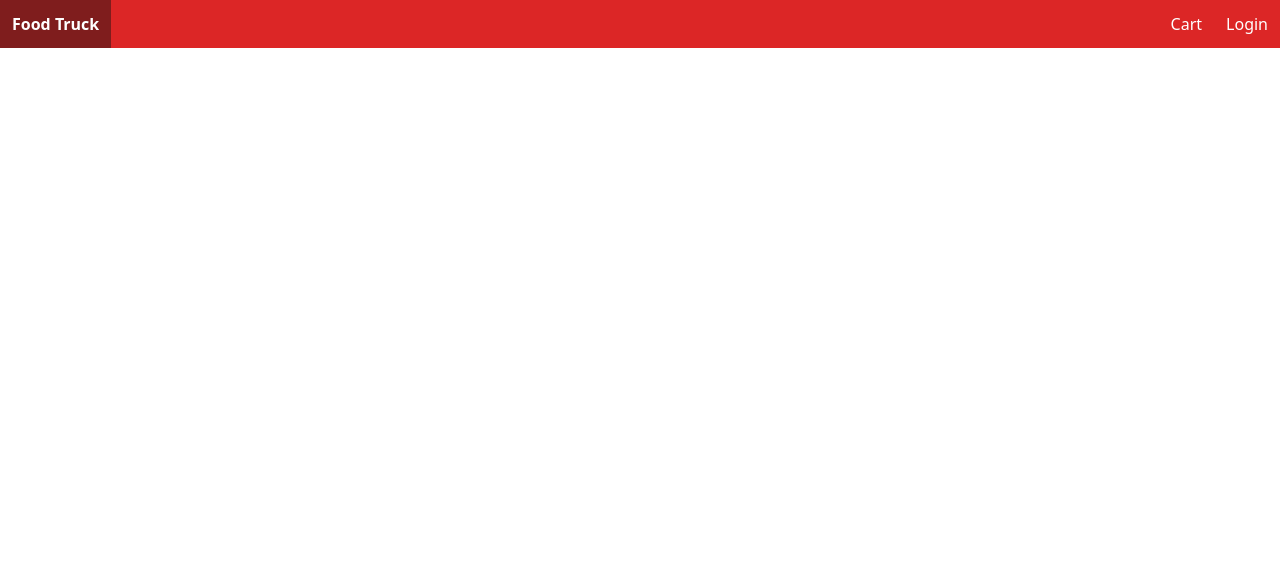
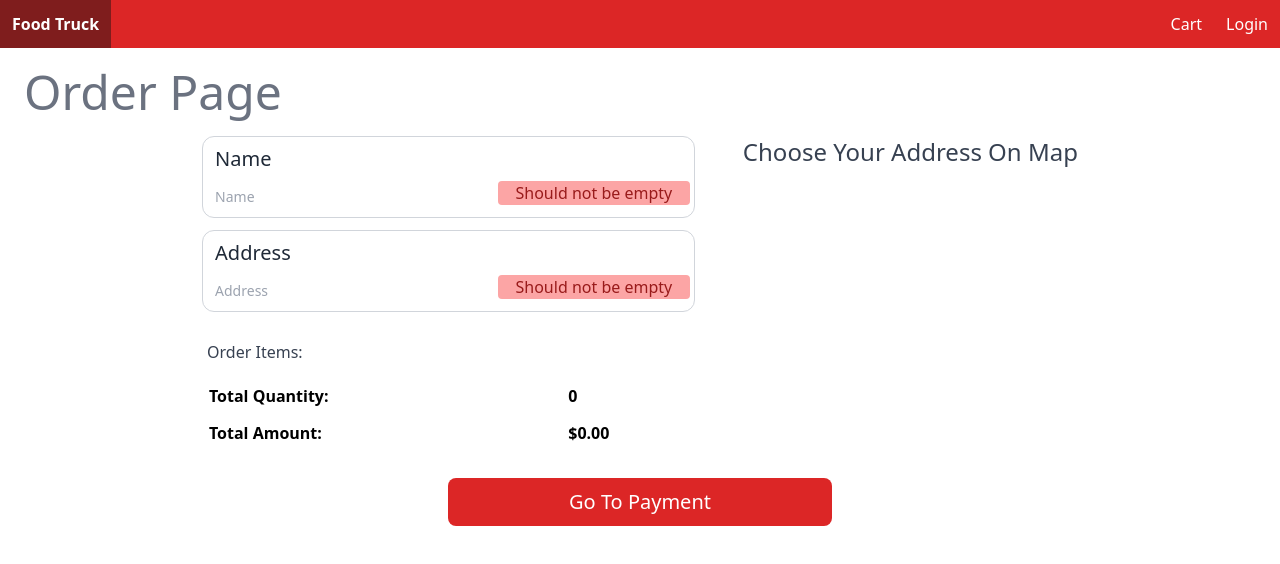
Before and after one commit to SujalKrRay/Food-App, an Angular app in the folder frontend/: page /checkout in a window 1280 px wide. Before the commit this address led to /. Shown: the top 564 px of the page. Built offline with nearby package versions, Linux system fonts and the light colour scheme.

Commit message:
added checkout-page

```diff
--- a/frontend/src/app/app-routing.module.ts
+++ b/frontend/src/app/app-routing.module.ts
@@ -5,6 +5,7 @@ import { FoodPageComponent } from './components/food-page/food-page.component';
 import { CartPageComponent } from './components/cart-page/cart-page.component';
 import { LoginPageComponent } from './components/login-page/login-page.component';
 import { RegisterPageComponent } from './components/register-page/register-page.component';
+import { CheckoutPageComponent } from './components/checkout-page/checkout-page.component';
 
 const routes: Routes = [
   { path: '', component: HomeComponent },
@@ -14,6 +15,7 @@ const routes: Routes = [
   { path: 'cart', component: CartPageComponent },
   { path: 'login', component: LoginPageComponent },
   { path: 'register', component: RegisterPageComponent },
+  { path: 'checkout', component: CheckoutPageComponent },
 ];
 
 @NgModule({
--- a/frontend/src/app/app.module.ts
+++ b/frontend/src/app/app.module.ts
@@ -22,6 +22,8 @@ import { TextInputComponent } from './components/text-input/text-input.component
 import { DefaultButtonComponent } from './components/default-button/default-button.component';
 import { LoadingComponent } from './components/loading/loading.component'
 import { LoadingInterceptor } from './shared/interceptors/loading.interceptor';
+import { CheckoutPageComponent } from './components/checkout-page/checkout-page.component';
+import { OrderItemsListComponent } from './components/order-items-list/order-items-list.component';
 
 @NgModule({
   declarations: [
@@ -40,6 +42,8 @@ import { LoadingInterceptor } from './shared/interceptors/loading.interceptor';
     TextInputComponent,
     DefaultButtonComponent,
     LoadingComponent,
+    CheckoutPageComponent,
+    OrderItemsListComponent,
   ],
   imports: [
     BrowserModule,
--- /dev/null
+++ b/frontend/src/app/components/checkout-page/checkout-page.component.html
@@ -0,0 +1,20 @@
+<h1 class="text-5xl text-gray-500 mx-3 my-2 p-3">Order Page</h1>
+<div class="flex flex-wrap justify-center mb-24 mx-6">
+  <div class="w-2/5 mr-12">
+   <form [formGroup]="checkoutForm" class="flex flex-col w-full">
+      <text-input [control]="fc.name" label="Name"></text-input>
+      <text-input [control]="fc.address" label="Address"></text-input>
+   </form>
+   <order-items-list [order]="order"></order-items-list>
+  </div>
+  <div class="map">
+    <label class="text-2xl text-gray-700">Choose Your Address On Map</label>
+  </div>
+  <div class="basis-full flex justify-center">
+    <div class="w-96 m-8">
+      <button (click)="createOrder()" class="text-white bg-red-600 w-full h-12 text-xl rounded-lg hover:bg-red-900 hover:cursor-pointer">
+        Go To Payment
+      </button>
+    </div>
+  </div>
+</div>
--- /dev/null
+++ b/frontend/src/app/components/checkout-page/checkout-page.component.ts
@@ -0,0 +1,47 @@
+import { Component, OnInit } from '@angular/core';
+import { FormBuilder, FormGroup, Validators } from '@angular/forms';
+import { ToastrService } from 'ngx-toastr';
+import { CartService } from 'src/app/services/cart.service';
+import { UserService } from 'src/app/services/user.service';
+import { Order } from 'src/app/shared/models/order';
+
+@Component({
+  selector: 'app-checkout-page',
+  templateUrl: './checkout-page.component.html',
+  styleUrls: ['./checkout-page.component.css']
+})
+export class CheckoutPageComponent implements OnInit {
+  order: Order = new Order();
+  checkoutForm!: FormGroup;
+
+  constructor(cartService:CartService, private formBuilder:FormBuilder, private userService:UserService, private toastrService:ToastrService){
+    const cart = cartService.getCart();
+    this.order.items = cart.items;
+    this.order.totalItems = cart.totalCount;
+    this.order.totalPrice = cart.totalPrice;
+  }
+
+  ngOnInit(): void {
+    let {name, address} = this.userService.currentUser;
+    this.checkoutForm = this.formBuilder.group({
+      name:[name, Validators.required],
+      address:[address, Validators.required]
+    })
+  }
+
+  get fc(){
+    return this.checkoutForm.controls;
+  }
+
+  createOrder(){
+    if(this.checkoutForm.invalid){
+      this.toastrService.warning('Please fill the inputs', 'Invalid Inputs');
+      return;
+    }
+    this.order.name = this.fc.name.value;
+    this.order.address = this.fc.address.value;
+
+    console.log(this.order);
+  }
+
+}
--- /dev/null
+++ b/frontend/src/app/components/order-items-list/order-items-list.component.html
@@ -0,0 +1,54 @@
+<table class="w-full px-4 py-2">
+  <tr class="h-12">
+    <td colspan="5">
+      <h3 class="text-gray-700 ml-1 mt-2">Order Items:</h3>
+    </td>
+  </tr>
+  <tr *ngFor="let item of order.items" class="text-center h-14">
+    <td>
+      <a routerLink="/food/{{item.food.name}}" class="hover:cursor-pointer">
+        <img [src]="item.food.imageUrl" class="w-12 h-12 object-cover rounded-full"/>
+      </a>
+    </td>
+    <td>
+      <a routerLink="/food/{{item.food.name}}" class="hover:cursor-pointer">
+      {{item.food.name}}
+      </a>
+    </td>
+    <td>
+      {{item.food.price | currency}}
+    </td>
+    <td>
+      {{item.quantity}}
+    </td>
+    <td>
+      {{item.price | currency}}
+    </td>
+  </tr>
+  <tr class="h-12">
+    <td colspan="3"></td>
+    <td>
+      <strong>
+        Total Quantity:
+      </strong>
+    </td>
+    <td>
+      <strong>
+        {{order.totalItems}}
+      </strong>
+    </td>
+  </tr>
+  <tr>
+    <td colspan="3"></td>
+    <td>
+      <strong>
+        Total Amount:
+      </strong>
+    </td>
+    <td>
+      <strong>
+        {{order.totalPrice | currency}}
+      </strong>
+    </td>
+  </tr>
+</table>
--- /dev/null
+++ b/frontend/src/app/components/order-items-list/order-items-list.component.ts
@@ -0,0 +1,12 @@
+import { Component, Input } from '@angular/core';
+import { Order } from 'src/app/shared/models/order';
+
+@Component({
+  selector: 'order-items-list',
+  templateUrl: './order-items-list.component.html',
+  styleUrls: ['./order-items-list.component.css'],
+})
+export class OrderItemsListComponent {
+  @Input()
+  order!: Order;
+}
--- a/frontend/src/app/services/cart.service.ts
+++ b/frontend/src/app/services/cart.service.ts
@@ -45,6 +45,10 @@ export class CartService {
     return this.cartSubject.asObservable();
   }
 
+  getCart(): Cart{
+    return this.cartSubject.value;
+  }
+
   private setCartToLocalStorage(): void {
     this.cart.totalPrice = this.cart.items.reduce(
       (prevSum, currentItem) => prevSum + currentItem.price,
--- a/frontend/src/app/services/user.service.ts
+++ b/frontend/src/app/services/user.service.ts
@@ -20,6 +20,10 @@ export class UserService {
 
   constructor(private http: HttpClient, private toastrService: ToastrService) {
     this.userObservable = this.userSubject.asObservable();
+  }
+
+  public get currentUser():User{
+    return this.userSubject.value;
   }
 
   login(userLogin: IUserLogin): Observable<User> {
--- /dev/null
+++ b/frontend/src/app/shared/models/order.ts
@@ -0,0 +1,13 @@
+import { CartItem } from "./cartItem";
+
+export class Order{
+  id!:number;
+  items!: CartItem[];
+  totalItems!:number;
+  totalPrice!:number;
+  name!: string;
+  address!: string;
+  paymentId!: string;
+  createdAt!: string;
+  status!: string;
+}
```
Also changed, not shown: frontend/src/app/components/checkout-page/checkout-page.component.css (added), frontend/src/app/components/order-items-list/order-items-list.component.css (added), 2 other files (tests, documents, lock files or other folders).
